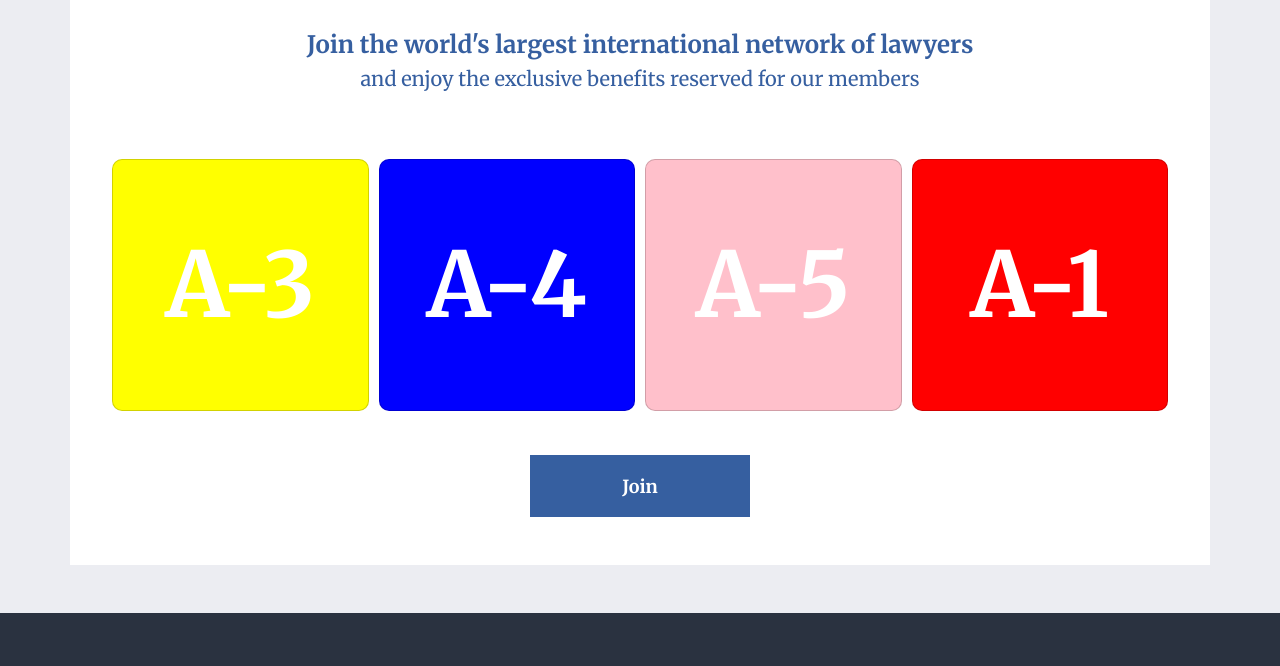
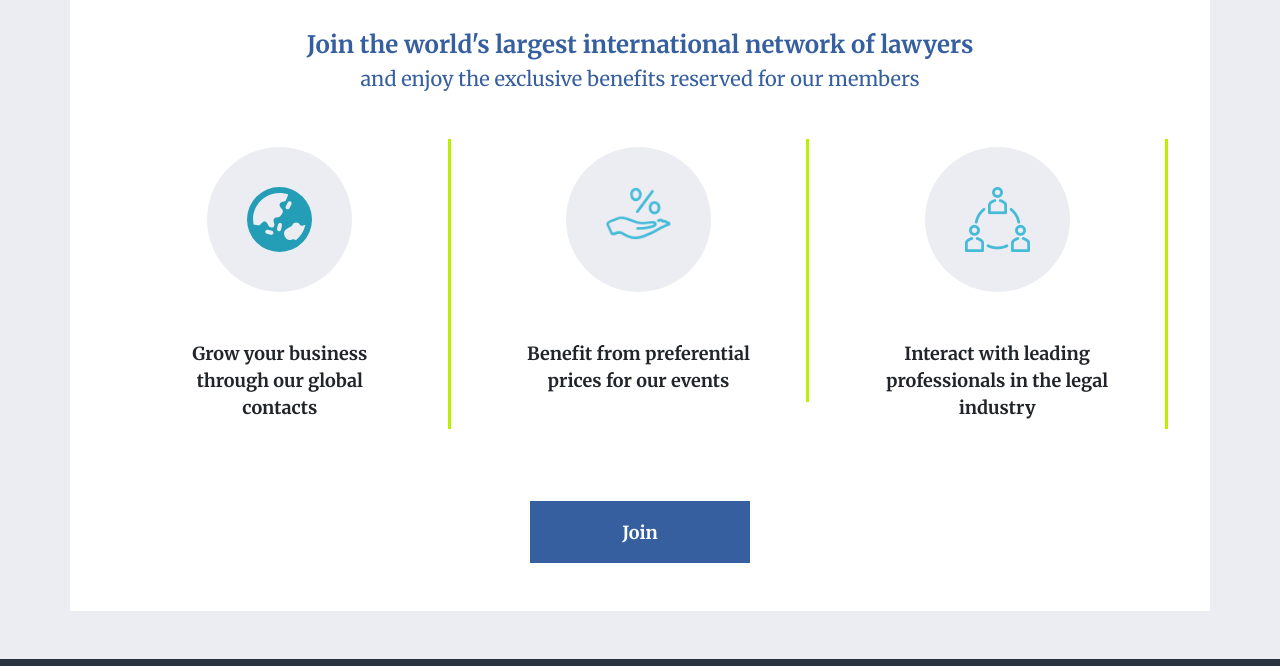
Before and after one commit to Masudrana93/organization-website, a plain HTML site: page index.html in a window 1280 px wide. Shown: the part 3480-4146 px from the top of the page. Drawn offline with nearby package versions, Linux system fonts and the light colour scheme.

Commit message:
join slider

```diff
--- a/css/style.css
+++ b/css/style.css
@@ -559,36 +559,30 @@ color: gray;
 
 }
 
-.carousel .card{
+.carousel .carder{
     /* background: red; */
-    line-height: 250px;
+    width: 100%;
+
     text-align: center;
-    color: #fff;
-    font-size: 90px;
+
+    font-size: 18px;
     font-weight: 600;
-    margin: 20px 0;
-    border-radius: 10px;
-    box-shadow: 0px 4px 15px rbga (0 0 0 0.2);
+
+    border-right: 3px solid #bbf002;
+
 }
 
-.carousel .card-1{
-    background: red;
+.icon-bg{
+    width: 145px !important;
+    height: 145px !important;
+    background-color: #ecedf2;
+    border-radius: 50%;
+    color: #249db6;
+    transition: all 0.3s ease-in-out;
+
 }
-
-.carousel .card-2{
-    background: green;
-}
-
-.carousel .card-3{
-    background: yellow;
-}
-
-.carousel .card-4{
-    background: blue;
-}
-
-.carousel .card-5{
-    background: pink;
+.carder.card-1:hover .icon-bg {
+    background-color:  #365fa0;
 }
 
 /* join button CSS start  */
@@ -611,7 +605,6 @@ color: gray;
 
 }
 
-
 /* join button CSS end  */
 
 
--- a/index.html
+++ b/index.html
@@ -603,18 +603,53 @@
           <h4 class="text-heading-color d-flex justify-content-center"><b>Join the world's largest international network of lawyers</b></h4>
           <h5 class="text-heading-color d-flex justify-content-center mb-5">and enjoy the exclusive benefits reserved for our members</h5>
 
-            <div class="wrapper">
+            <div class="wrapper mb-5">
                 <div class="carousel owl-carousel">
-                    <div class="card card-1">A-1</div>
-                    <div class="card card-2">A-2</div>
-                    <div class="card card-3">A-3</div>
-                    <div class="card card-4">A-4</div>
-                    <div class="card card-5">A-5</div>
-                </div>
+                    <div class="carder card-1 col-md-4 col-12 d-flex flex-column align-items-center position-relative px-5 py-2 ">
+                      <div class="icon-bg d-flex justify-content-center align-items-center mb-5">
+                      <i class="fa-solid fa-earth-asia " style="width: 65px; height: 65px;"></i>
+                      </div>
+
+                      <a href="#" class="text-decoration-none stretched-link text-dark"> Grow your business through our global contacts</a>
+                    </div>
+
+                    <div class="carder card-1 col-md-4 col-12 d-flex flex-column align-items-center position-relative px-5 py-2 ">
+                      <div class="icon-bg d-flex justify-content-center align-items-center mb-5">
+                      <i style="width: 65px; height: 65px;">
+                        <img src="images/avantage3.png" alt="">
+                      </i>
+                      </div>
+
+                      <a href="#" class="text-decoration-none stretched-link text-dark"> Benefit from preferential prices for our events	</a>
+                    </div>
+
+                    <div class="carder card-1 col-md-4 col-12 d-flex flex-column align-items-center position-relative px-5 py-2 ">
+                      <div class="icon-bg d-flex justify-content-center align-items-center mb-5">
+                        <i style="width: 65px; height: 65px;">
+                          <img src="images/avantages2.png" alt="">
+                        </i>
+                      </div>
+
+                      <a href="#" class="text-decoration-none stretched-link text-dark"> Interact with leading professionals in the legal industry</a>
+                    </div>
+
+                    <div class="carder card-1 col-md-4 col-12 d-flex flex-column align-items-center position-relative px-5 py-2 ">
+                      <div class="icon-bg d-flex justify-content-center align-items-center mb-5">
+                        <i style="width: 35px; height: 35px;">
+                          <img src="images/avocat2.png" alt="">
+                        </i>
+                      </div>
+
+                      <a href="#" class="text-decoration-none stretched-link text-dark"> Defend the independence and freedom of lawyers worldwide</a>
+                    </div>
+
+
+
+              </div>
             </div>
             <div class="d-flex justify-content-center">
             <a class="join-button d-flex  justify-content-center align-items-center" href="#">Join</a>
-          </div>
+            </div>
 
         </div>
     </div>
--- a/js/owl-carousel.js
+++ b/js/owl-carousel.js
@@ -1,7 +1,7 @@
 $(".carousel").owlCarousel({
-    margin: 10,
+    margin: 20,
     loop: true,
-    autoplay: true,
+    autoplay: false,
     autoplayTimeout: 2000, //2000 ms = 2 sec.//
     autoplayHoverPause: true,
     responsive: {
@@ -16,7 +16,7 @@ $(".carousel").owlCarousel({
         },
 
         1000:{
-            items: 4,
+            items: 3,
             nav: false
         },
     }
```
Also changed, not shown: images/avantage3.png (added), images/avantages2.png (added), images/avocat2.png (added), images/livre3_0.png (added), images/planete.png (added).
